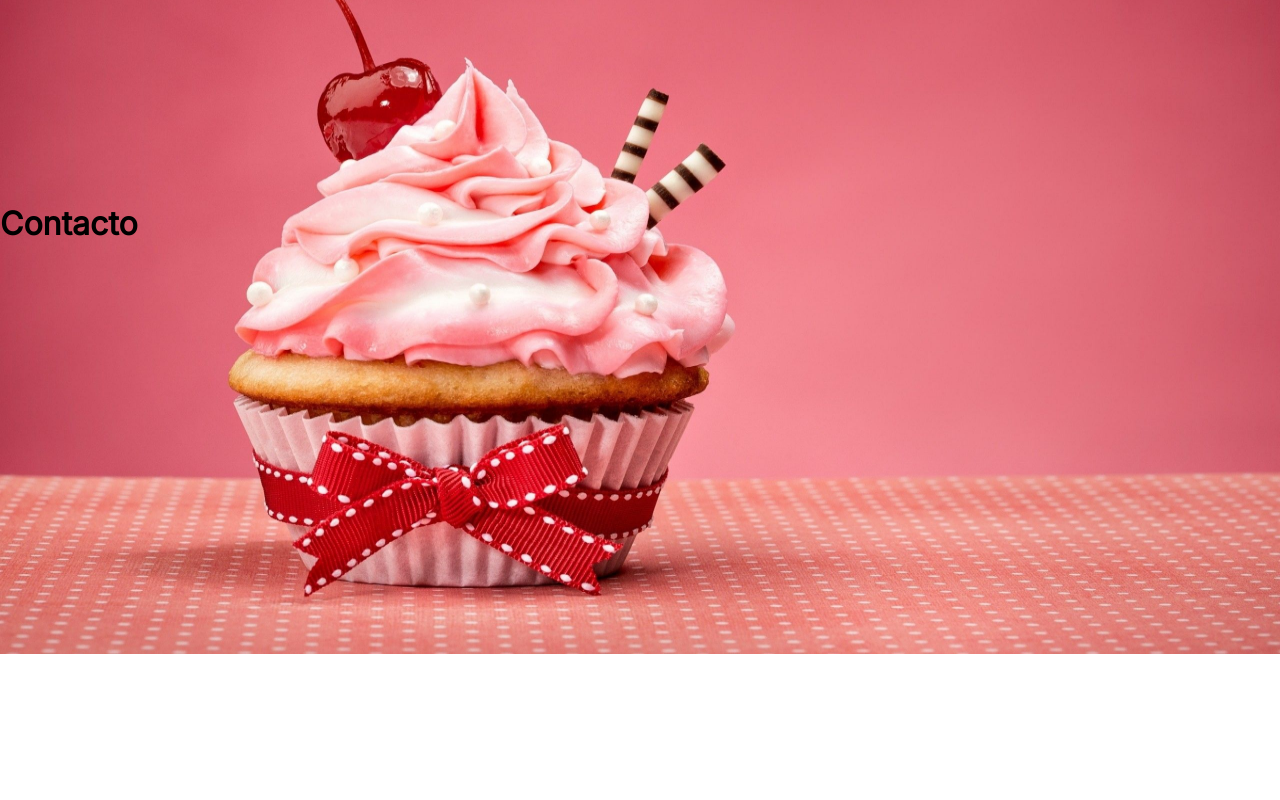
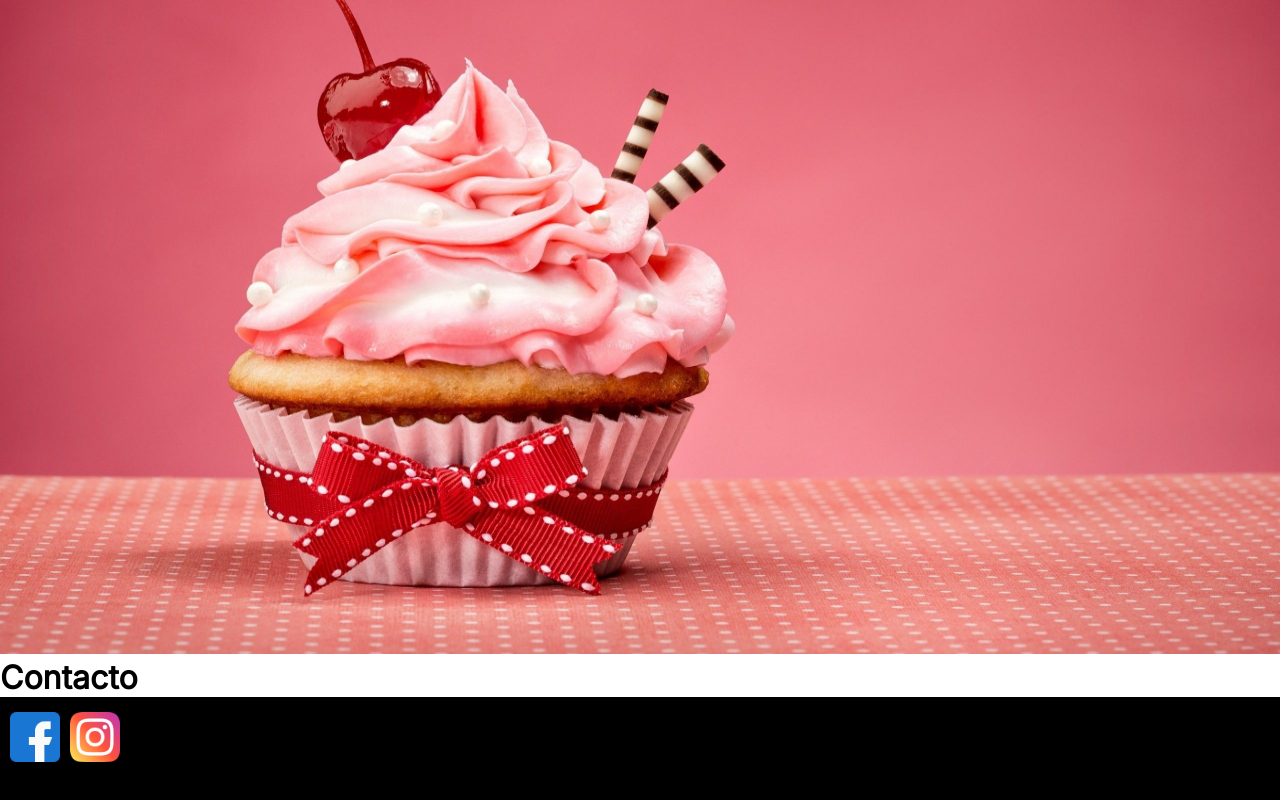
Before and after one commit to LilianJuri/web-page-pasteleria-carlota, a React (Create React App) app: page /contacto in a window 1280 px wide. Shown: the part 426-1226 px from the top of the page. Before the commit the page ends 1084 px from the top, so only its background shows below. Built offline with nearby package versions, Linux system fonts and the light colour scheme.

Commit message:
add changes in footer

```diff
--- a/src/App.js
+++ b/src/App.js
@@ -7,7 +7,7 @@ import DetalleDeProducto from './pages/DetalleDeProducto';
 import Contacto from './pages/Contacto';
 import Navbar from './component/Navbar';
 import Banner from './component/Banner';
-import BackgroundInicio from './component/BackgroundInicio';
+import Home from './component/Home';
 import Footer from './component/Footer';
 import './App.css';
 
@@ -16,9 +16,7 @@ function App() {
     <div>
       <Banner />
       <Navbar />
-      <BackgroundInicio />
-      <Footer />
-
+      <Home />
         <main>
           <Routes>
             <Route path='/inicio' element={<Inicio />} />
@@ -28,6 +26,7 @@ function App() {
             <Route path='/contacto' element={<Contacto />} />
           </Routes>
         </main>
+      <Footer />
     </div>
   );
 }
--- a/src/component/Footer.css
+++ b/src/component/Footer.css
@@ -3,3 +3,9 @@
     width: 100%;
     height: 150px;
 }
+
+.icon-footer{
+    height: 50px;
+    width: 50px;
+    margin: 15px 0px 0px 10px;
+}
--- a/src/component/Footer.js
+++ b/src/component/Footer.js
@@ -1,10 +1,15 @@
 import './Footer.css';
+import facebook from '../img/facebook.png';
+import instagram  from '../img/instagram.png';
 
 
 const Banner = () => {
     return(
     <div className="footer-bottom">
-
+        <div className="leftSide">
+            <img src={facebook} className="icon-footer" alt="icono-footer-facebok" />
+            <img src={instagram} className="icon-footer" alt="icono-footer-instagram" />
+        </div>
     </div>
     )
 }
--- a/src/component/BackgroundInicio.js
+++ b/src/component/Home.js
@@ -1,12 +1,12 @@
-import './BackgroundInicio.css';
+import './Home.css';
 import backgroundImage from '../img/background-inicio.jpg';
 
-const BackgroundInicio = () => {
+const Home = () => {
     return(
-    <div className="banner-top">
+    <div >
         <img src={backgroundImage} className='background-image-inicio' alt="img-banner-top" />
     </div>
     )
 }
 
-export default BackgroundInicio;
+export default Home;
```
Also changed, not shown: src/component/Home.css (renamed from src/component/BackgroundInicio.css), src/img/facebook.png (added), src/img/instagram.png (added).
